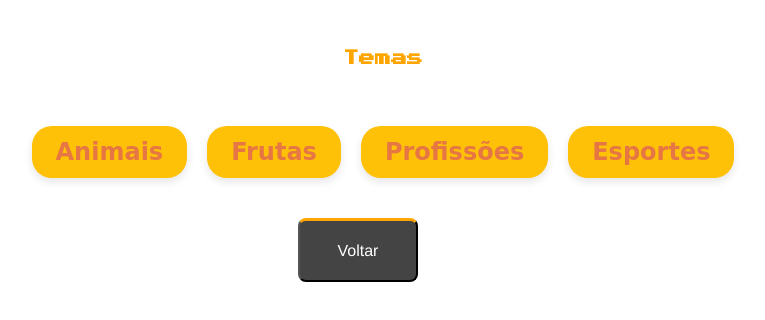
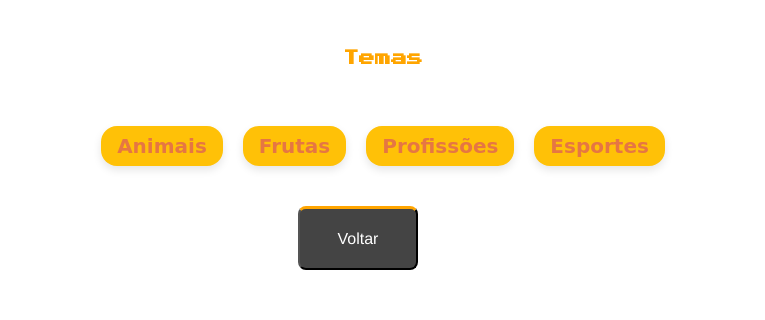
Before and after one commit to Jessicabm61/secret-words-hangman, a React (Vite) app: page /temas in a window 1280 px wide. Shown: the top 320 px of the page, without its empty margins (257-1022 px from the left). Built offline with nearby package versions, Linux system fonts and the light colour scheme.

Commit message:
Ajuste CSS temas

```diff
--- a/src/components/Temas.css
+++ b/src/components/Temas.css
@@ -16,13 +16,13 @@
 
 /* Estilo para cada palavra */
 .temas-palavra {
-    font-size: 24px;
+  font-size: 20px; /* Reduzindo o tamanho da fonte para ocupar menos espaço */
   font-weight: bold;
   font-family: 'Comic Sans MS', cursive; /* Fonte estilo cartoon */
-    color:  #e67643; /* Cor laranja */
+  color: #e67643; /* Cor laranja */
   margin: 10px;
-    padding: 12px 24px;
-    border-radius: 20px;
+  padding: 8px 16px; /* Reduzindo o padding horizontal para diminuir o tamanho da caixa */
+  border-radius: 16px; /* Reduzindo o raio do border-radius para tornar a caixa mais compacta */
   background-color: #ffc107; /* Cor de fundo amarelo */
   box-shadow: 0 4px 8px rgba(0, 0, 0, 0.1); /* Sombra suave */
   cursor: pointer;
@@ -31,6 +31,6 @@
 
 /* Efeito hover */
 .temas-palavra:hover {
-    transform: scale(1.1);
-    box-shadow: 0 8px 16px rgba(0, 0, 0, 0.2);
+  transform: scale(1.05); /* Leve aumento de escala no hover */
+  box-shadow: 0 8px 16px rgba(0, 0, 0, 0.2); /* Sombra mais pronunciada */
 }
```
Lines whose indentation alone changed are shown as unchanged.
